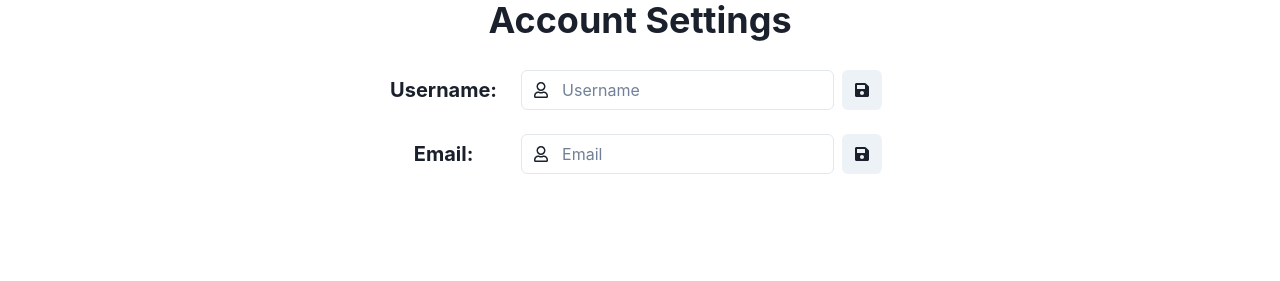
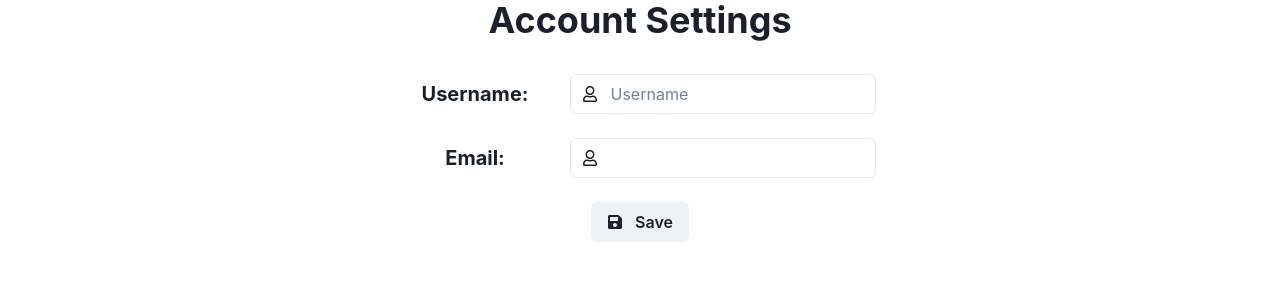
Before and after one commit to nxtrm/qouted, a React (Vite) app in the folder quoted-f/: page /settings in a window 1280 px wide. Shown: the part 133-414 px from the top of the page. Built offline with nearby package versions, Linux system fonts and the light colour scheme; no server answers.

Commit message:
Added funcitonality to update by email

```diff
--- a/quoted-f/src/Components/LikeComponent.tsx
+++ b/quoted-f/src/Components/LikeComponent.tsx
@@ -30,14 +30,14 @@ const LikeComponent = () => {
 
       const response = await likeQuote(quoteData);
       if (response.liked_quotes) {
-        update(null, response.liked_quotes);
+        update(null, null, response.liked_quotes);
       }
       setLiked(true);
       setLikesCount(likesCount + 1);
     } else {
       const response = await dislikeQuote(quoteData);
       if (response.liked_quotes) {
-        update(null, response.liked_quotes);
+        update(null, null, response.liked_quotes);
       }
       setLiked(false);
       setLikesCount(likesCount - 1);
--- a/quoted-f/src/Pages/Login.tsx
+++ b/quoted-f/src/Pages/Login.tsx
@@ -41,7 +41,7 @@ function Login(){
             if (response.access_token) {
                 localStorage.setItem("access_token", response.access_token);
                 // localStorage.setItem("liked_quotes", response.liked_quotes)
-                login(username, response.userId, response.liked_quotes)
+                login(username, response.userId, response.liked_quotes, response.email)
                 navigate("/")
                 toast({
                     title: "Logged In",
--- a/quoted-f/src/Pages/SettingsPage.tsx
+++ b/quoted-f/src/Pages/SettingsPage.tsx
@@ -1,84 +1,100 @@
-import { Box,Text, HStack, IconButton, Input, InputGroup, InputLeftElement, VStack, useToast, Heading, SimpleGrid, Grid, GridItem } from '@chakra-ui/react';
+import { Box,Text, HStack, Button, Input, InputGroup, InputLeftElement, VStack, useToast, Heading, SimpleGrid, Grid, GridItem } from '@chakra-ui/react';
 import { useUserContext } from '../hooks/UserProvider';
 import APIClient from '../services/api-client';
-import { useState } from 'react';
+import { useEffect, useState } from 'react';
 import { FaRegUser, FaSave } from 'react-icons/fa';
 
 function SettingsPage() {
-    const { username, userId, update } = useUserContext();
+    const { username, userId, update, email } = useUserContext();
+
     const apiClient = new APIClient('/update/user');
     const toast = useToast()
     const [newUsername, setNewUsername] = useState("")
     const [newEmail, setNewEmail] = useState("")
     const [error, setError] = useState("");
 
+    useEffect(() => {
+        if (username) {
+            setNewUsername(username);
+        }
+        if (email) {
+            setNewEmail(email);
+        }
+    }, []);
+
     const handleUpdate = async () => {
 
         const userData = {
-            "username": username,
-            "newUsername": newUsername
+            "userId": userId,
+            "newUsername": newUsername,
+            "newEmail" : newEmail
           }
 
-          if (newUsername.length < 4) {
-            setError("Username must be at least 4 characters long");
-            return;
-          }
+        if ((newUsername != username) && (newUsername.length < 4)) {
+            setError("Username cannot be shorter than 4 letters")
+        }
+
+        if ((newEmail != email) && (newEmail.length < 4)) {
+            setError("Username cannot be shorter than 4 letters")
+        }
 
         apiClient.updateUser(userData)
         .then((response) => {
             if (response.message) {
-                update(newUsername , null);
+                update(newUsername , null, null);
                 toast({
                     title: "Updated username",
                     status: "success",
                     isClosable: true,
                 })
             }
+            if (response.error) {
+             setError(error)
+            }
         })
         .catch((error) => {
             console.error("User update error", error);
+
         });
     }
 
   return (
     <VStack>
     <Heading padding={5}>Account Settings</Heading>
-    <Grid templateColumns='repeat(4, 1fr)'  templateRows='repeat(4, 1fr)' gap={6}>
+    <Grid padding={1} templateColumns='repeat(3, 1fr)'  templateRows='repeat(2, 1fr)' gap={6}>
         <GridItem rowSpan={1} colSpan={1}>
                 <Heading paddingTop={2} fontSize={"xl"}>Username:</Heading>
         </GridItem>
-        <GridItem rowSpan={1} colSpan={3}>
+        <GridItem rowSpan={1} colSpan={2}>
                 <InputGroup maxWidth={400}>
                         <InputLeftElement pointerEvents='none'>
                         <FaRegUser />
                         </InputLeftElement>
                         <Input type='newUsername' onChange={(e) => setNewUsername(e.target.value)} value={newUsername} placeholder={"Username"} />
-                    <Box paddingX={2}>
-                        <IconButton aria-label="save" icon={<FaSave />} onClick={handleUpdate}/>
-                    </Box>
                 </InputGroup>
         </GridItem>
 
         <GridItem rowSpan={1} colSpan={1}>
             <Heading paddingTop={2} fontSize={"xl"}>Email:</Heading>
         </GridItem>
-        <GridItem rowSpan={1} colSpan={3}>
+        <GridItem rowSpan={1} colSpan={2}>
             <InputGroup maxWidth={400}>
                     <InputLeftElement pointerEvents='none'>
                     <FaRegUser />
                     </InputLeftElement>
-                    <Input type='newEmail' onChange={(e) => setNewEmail(e.target.value)} value={newEmail} placeholder={"Email"} />
-                <Box  paddingX={2}>
-                    <IconButton aria-label="save" icon={<FaSave />} onClick={handleUpdate}/>
-                </Box>
+                    <Input type='newEmail' onChange={(e) => setNewEmail(e.target.value)} value={newEmail}/>
             </InputGroup>
         </GridItem>
+    </Grid>
+        {error && <Text color="red.500">{error}</Text>}
+        <Box padding={3}>
+             <Button onClick={handleUpdate}>
+                <FaSave />
+                <Text paddingLeft={3}>Save</Text>
+             </Button>
+        </Box>
 
 
-    </Grid>
-
-
-        {error && <Text color="red.500">{error}</Text>}
     </VStack>
   )
 }
--- a/quoted-f/src/hooks/UserProvider.tsx
+++ b/quoted-f/src/hooks/UserProvider.tsx
@@ -2,11 +2,12 @@ import { createContext, ReactNode, useContext, useState } from "react";
 
 interface UserContextType {
   username: string | null;
+  email:string | null
   userId: string | null
   liked_quotes: [] | null
   isLoggedIn: boolean;
-  login: (username: string , userId: string, liked_quotes:[]) => void;
-  update: (newUsername: string| null, newliked_quotes: []| null) =>void
+  login: (username: string , userId: string, liked_quotes:[], newEmail: string| null) => void;
+  update: (newUsername: string| null, newEmail: string |null, newliked_quotes: []| null) =>void
   logout: () => void;
 }
 
@@ -26,19 +27,24 @@ interface Props {
 
 export const UserProvider = ({ children }: Props) => {
   const [username, setUsername] = useState<string | null>(null);
+  const [email, setEmail] = useState<string | null>(null);
   const [userId, setUserId] = useState<string | null>(null);
   const [liked_quotes, setliked_quotes] = useState<[] | null>(null);
 
 
-  const login = (newUsername: string, newUserId:string, newliked_quotes: []) => {
+  const login = (newUsername: string, newUserId:string, newliked_quotes: [] , newEmail: string| null) => {
     setUsername(newUsername);
+    setEmail(newEmail)
     setUserId(newUserId);
     setliked_quotes(newliked_quotes)
 
   };
 
-  const update = (newUsername: string| null, newliked_quotes: []| null) => {
+  const update = (newUsername: string| null, newEmail: string| null, newliked_quotes: []| null) => {
     if (newUsername) {
+      setUsername(newUsername);
+    }
+    if (newEmail) {
       setUsername(newUsername);
     }
     if (newliked_quotes) {
@@ -49,6 +55,7 @@ export const UserProvider = ({ children }: Props) => {
 
   const logout = () => {
     setUsername(null);
+    setEmail(null);
     setUserId(null)
     setliked_quotes(null)
   };
@@ -56,7 +63,7 @@ export const UserProvider = ({ children }: Props) => {
   const isLoggedIn = !!username;
 
   return (
-    <UserContext.Provider value={{ username, isLoggedIn, userId, liked_quotes, login, update, logout }}>
+    <UserContext.Provider value={{ username, email, isLoggedIn, userId, liked_quotes, login, update, logout }}>
       {children}
     </UserContext.Provider>
   );
```
Also changed, not shown: 1 other file (tests, documents, lock files or other folders).
